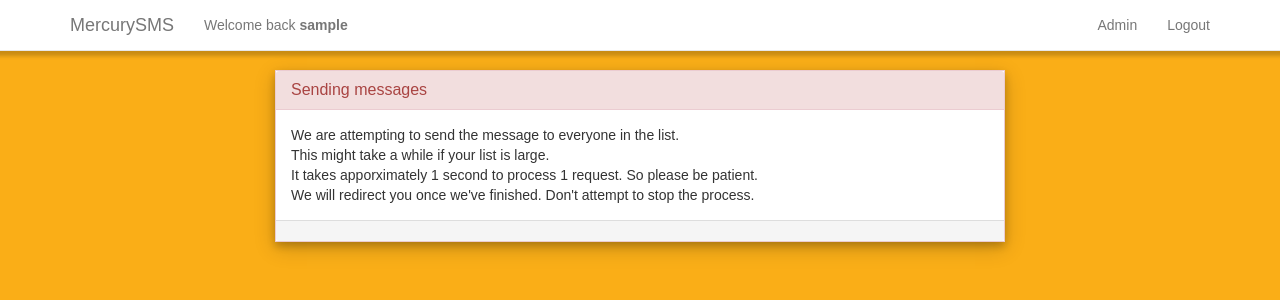
After one commit to HackCU/mercurysms, a Django app: page /sending/ in a window 1280 px wide. The commit adds this page. Shown: the top 300 px of the page. Run offline with Django 3.2, Linux system fonts and the light colour scheme; the visitor is signed in with stand-in values (Sample User, id 1); parts of the project's set-up code (start-up, migrations or seed data) failed here and were passed over; some libraries are stand-ins or nearby versions; some web fonts are replaced.

Commit message:
Move sending process to background worker

```diff
--- a/mercurysms/templates/base.html
+++ b/mercurysms/templates/base.html
@@ -5,6 +5,7 @@
     <meta charset="UTF-8">
     <link rel="stylesheet" href="//maxcdn.bootstrapcdn.com/bootstrap/3.2.0/css/bootstrap.min.css">
     <script src="https://code.jquery.com/jquery-3.1.1.slim.min.js"></script>
+    <script src="https://ajax.googleapis.com/ajax/libs/jquery/1.11.0/jquery.min.js"></script>
     <script src="https://maxcdn.bootstrapcdn.com/bootstrap/3.3.7/js/bootstrap.min.js"
             integrity="sha384-Tc5IQib027qvyjSMfHjOMaLkfuWVxZxUPnCJA7l2mCWNIpG9mGCD8wGNIcPD7Txa"
             crossorigin="anonymous"></script>
@@ -20,7 +21,11 @@
           content="Dynamically extract phone numbers from a defined GSheets to send bulk messages with Twilio"/>
     <meta name="viewport" content="width=device-width, initial-scale=1">
     <link href="https://fonts.googleapis.com/css?family=Ek+Mukta" rel="stylesheet">
+
     {% block head %}
+    {% endblock %}
+
+    {% block javascript %}
     {% endblock %}
 
     <title>{% block title %}{% endblock %} - MercurySMS</title>
--- /dev/null
+++ b/mercurysms/templates/sending.html
@@ -0,0 +1,43 @@
+{% extends 'base.html' %}
+{% load bootstrap3 %}
+{% load static %}
+{% block title %}Sending messages{% endblock %}
+
+{% block javascript %}
+    <script>
+      $(document).ready(function() {
+        var refresh_id = setInterval(function() {
+            $.get(
+              "{% url 'status' %}",
+              function(data) {
+                console.log(data);
+                if (data.finished) {
+                  window.location.replace("{% url 'sms_sent' %}");
+                }
+              }
+            )}
+          , 2000);
+      });
+    </script>
+{% endblock %}
+
+{% block body %}
+    <div class="col-md-8 col-md-offset-2">
+        <div class="panel panel-danger margin-top">
+            <div class="panel-heading">
+                <h3 class="panel-title">Sending messages</h3>
+            </div>
+            <div class="panel-body">
+                We are attempting to send the message to everyone in the list.
+                <br>
+                This might take a while if your list is large.
+                <br>
+                It takes apporximately 1 second to process 1 request. So please be patient.
+                <br>
+                We will redirect you once we've finished. Don't attempt to stop the process.
+            </div>
+            <div class="panel-footer">
+            </div>
+        </div>
+    </div>
+{% endblock %}
--- a/mercurysms/urls.py
+++ b/mercurysms/urls.py
@@ -24,4 +24,6 @@ urlpatterns = [
     url(r'^accounts/logout/$', auth_views.logout, {'template_name': 'registration/logout.html'},name='logout'),
     url(r'^$', views.SendSMSView.as_view(), name='send_form'),
     url(r'^sent/$', views.succesfully_sent, name='sms_sent'),
+    url(r'^sending/$', views.sending, name='sending'),
+    url(r'^status/$', views.status, name='status'),
 ]
--- a/mercurysms/views.py
+++ b/mercurysms/views.py
@@ -1,16 +1,19 @@
 from django.conf import settings
 from django.contrib.auth.decorators import login_required
 from django.contrib.auth.mixins import LoginRequiredMixin
+from django.http import JsonResponse
 from django.shortcuts import redirect, render
 from django.urls import reverse
 from django.views.generic import TemplateView
 from mercurysms import sheets
 from mercurysms import twilio
+from mercurysms import worker
 from mercurysms.forms import SendSMSForm
 
 SHEETS_KEY = getattr(settings, "SHEETS_KEY", None)
 SHEETS_GID = getattr(settings, "SHEETS_GID", None)
 
+bg_worker = worker.Worker()
 
 class SendSMSView(LoginRequiredMixin, TemplateView):
     template_name = 'sendSMS.html'
@@ -18,6 +21,7 @@ class SendSMSView(LoginRequiredMixin, TemplateView):
     def __init__(self):
         super(SendSMSView, self).__init__()
         self.sheet = sheets.Sheet(SHEETS_KEY, SHEETS_GID)
+        bg_worker = worker.Worker()
 
     def get_context_data(self, **kwargs):
         con = super(SendSMSView, self).get_context_data(**kwargs)
@@ -32,18 +36,24 @@ class SendSMSView(LoginRequiredMixin, TemplateView):
         for list_ in lists:
             numbers = numbers.union(set(self.sheet.get_list(list_)))
         message = request.POST.get('message')
-        err_nums, cost = twilio.mass_sms(message, list(numbers))
-        url = reverse('sms_sent') + '?q=1'
-        if err_nums:
-            url += '&nums=' + ','.join(err_nums)
-        if cost:
-            url += '&cost=' + str(cost)
-        return redirect(url)
+        bg_worker.start_process(message, list(numbers))
+        return redirect('sending')
 
 
 @login_required
 def succesfully_sent(request):
-    nums = request.GET.get('nums', None)
-    cost = request.GET.get('cost', 0.0)
+    nums = bg_worker.err_nums
+    cost = bg_worker.cost
+    bg_worker.reset()
     context = {'nums': nums, 'cost': cost}
     return render(request, 'sms_sent.html', context=context)
+
+
+@login_required
+def sending(request):
+    return render(request, 'sending.html')
+
+
+def status(request):
+    data = { 'finished': bg_worker.done }
+    return JsonResponse(data)
```
